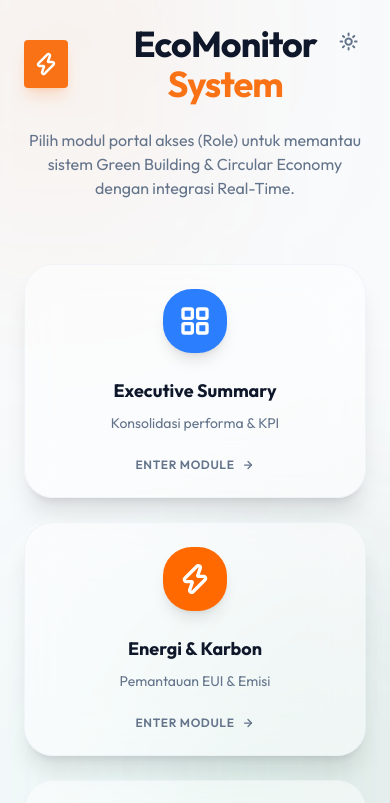
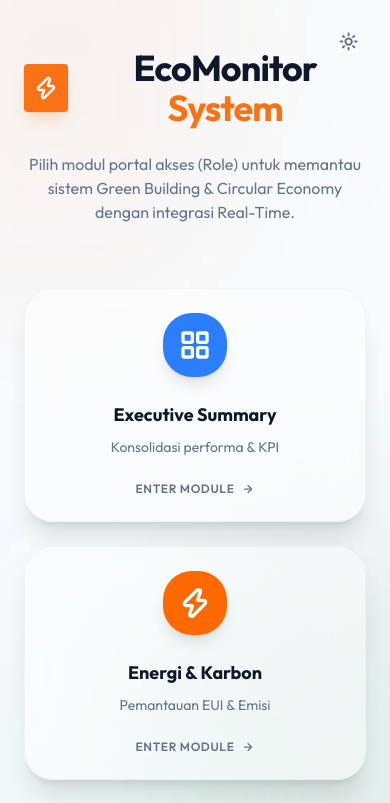
Before and after one commit to deeeeeel/aris, a Next.js app: page / in a window 390 px wide. Shown: the top 803 px of the page. Built offline with nearby package versions, Linux system fonts and the light colour scheme.

Commit message:
fix: enable vertical scrolling on mobile for portal page

```diff
--- a/src/app/page.tsx
+++ b/src/app/page.tsx
@@ -73,7 +73,7 @@ export default function PortalPage() {
   };
 
   return (
-    <div className="w-full min-h-screen flex flex-col items-center justify-center p-6 relative overflow-hidden">
+    <div className="w-full min-h-screen flex flex-col items-center justify-start md:justify-center p-6 py-12 md:py-6 relative overflow-x-hidden">
       {/* Theme Toggle at Top Right */}
       <div className="absolute top-6 right-6 z-50">
         <ThemeToggle />
```
